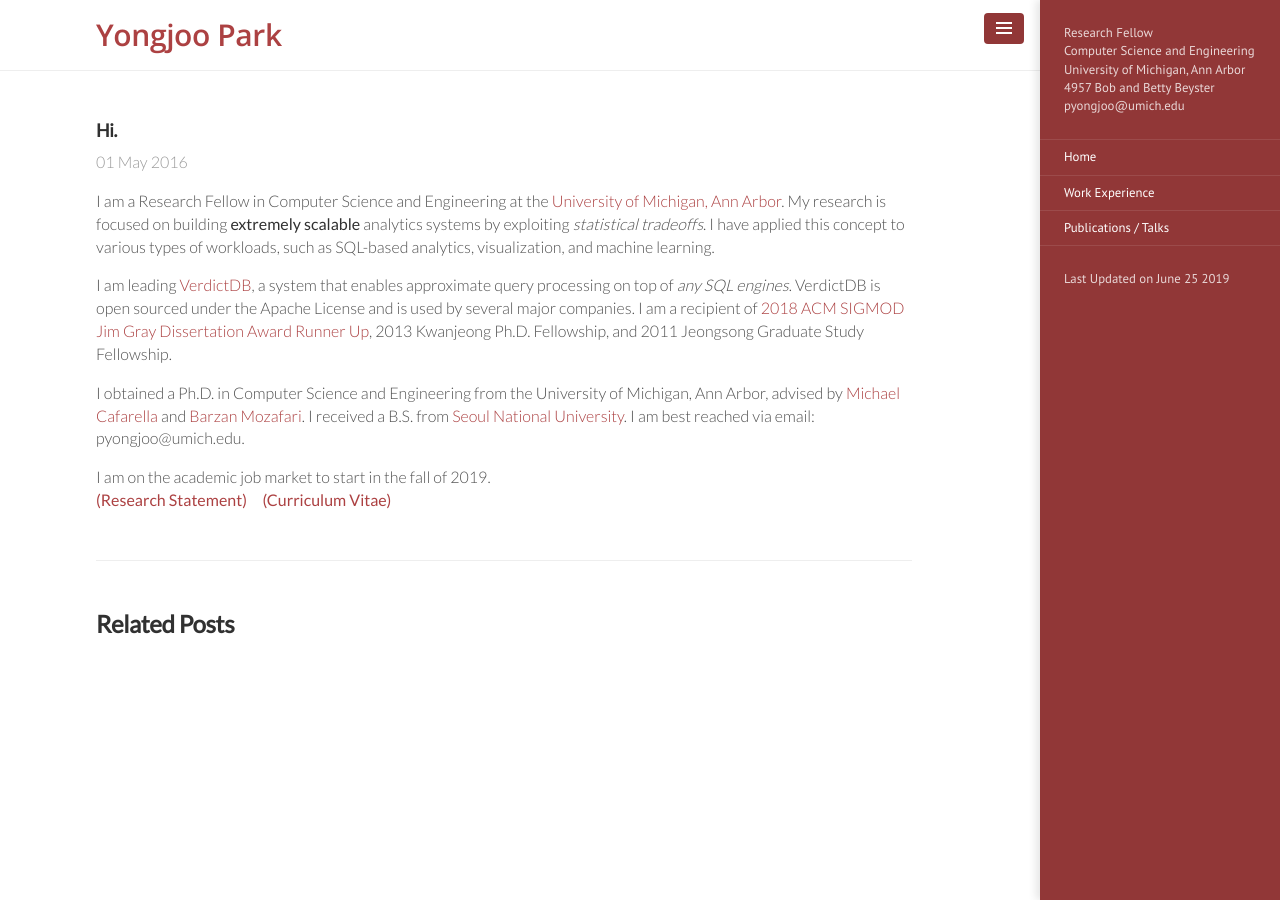
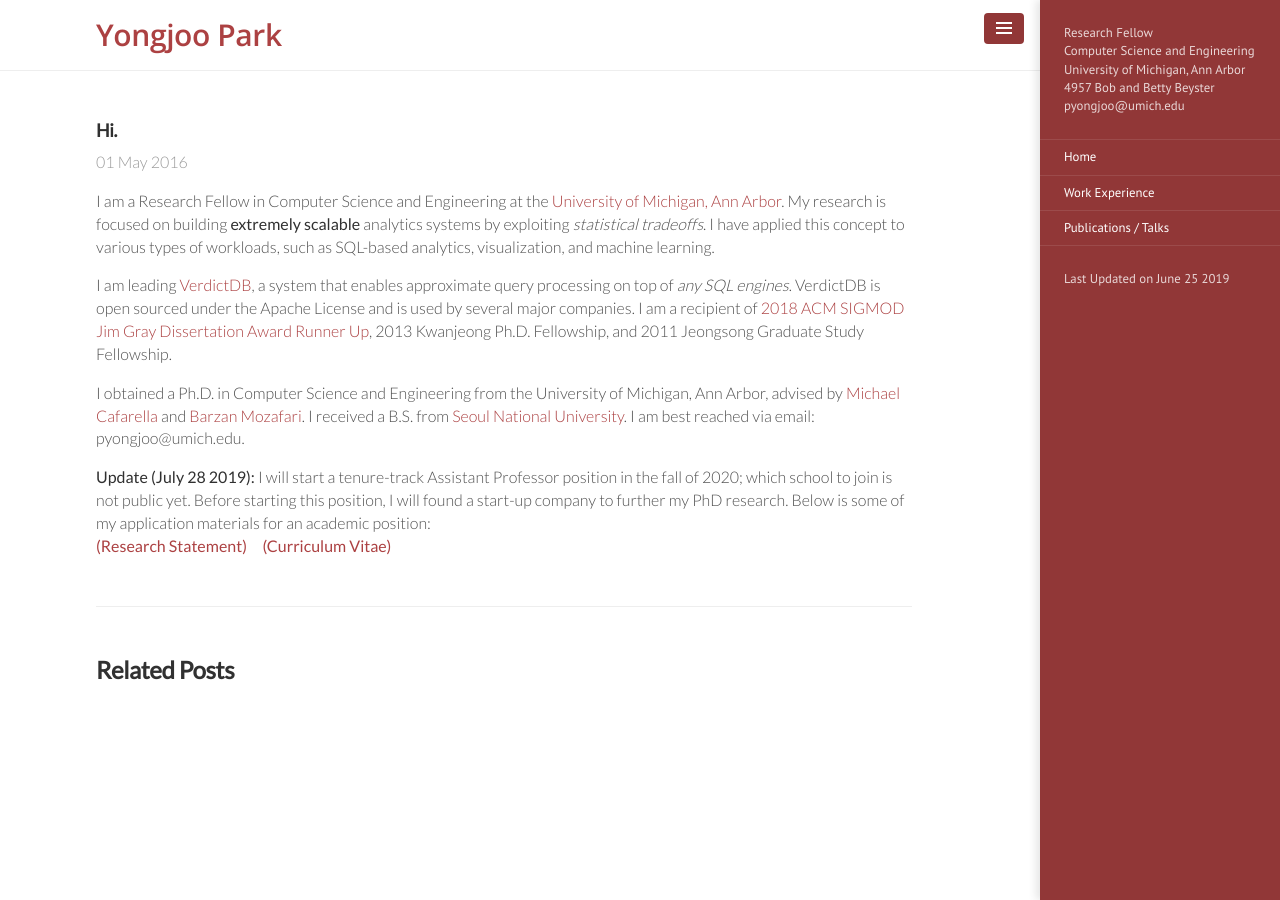
Before and after one commit to pyongjoo/pyongjoo.github.io, a Jekyll site: the page built from _intro/2016-05-01-hi.md, in a window 1280 px wide. Built offline with Jekyll 4.4.1, drawn with Linux system fonts in a browser that asks for light colours.

Commit message:
Update 2016-05-01-hi.md

```diff
--- a/_intro/2016-05-01-hi.md
+++ b/_intro/2016-05-01-hi.md
@@ -14,6 +14,6 @@ I obtained a Ph.D. in Computer Science and Engineering from the University of Mi
 I received a B.S. from [Seoul National University](https://en.wikipedia.org/wiki/Seoul_National_University).
 I am best reached via email: pyongjoo@umich.edu.
 
-I am on the academic job market to start in the fall of 2019.
+**Update (July 28 2019):** I will start a tenure-track Assistant Professor position in the fall of 2020; which school to join is not public yet. Before starting this position, I will found a start-up company to further my PhD research.  Below is some of my application materials for an academic position:
 **[(Research Statement)]({{ site.url }}/resources/Yongjoo_Research_Statement_2019.pdf)** &nbsp; &nbsp;
 **[(Curriculum Vitae)]({{ site.url }}/resources/Yongjoo_CV_2018_11.pdf)**
```
